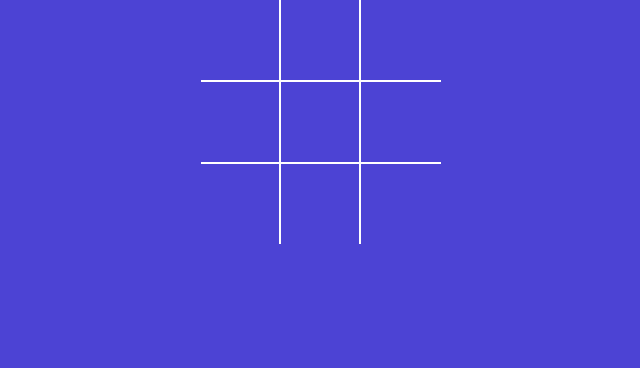
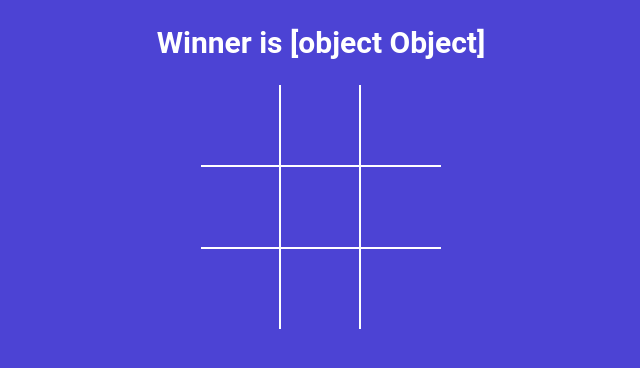
Before and after one commit to Alan-Martin-Eduthan/tictactoe-game, a React (Vite) app: page / in a window 1280 px wide. Shown: the top 368 px of the page, without its empty margins (319-959 px from the left). Built offline with nearby package versions, Linux system fonts and the light colour scheme.

Commit message:
shows status message to user

```diff
--- a/src/App.jsx
+++ b/src/App.jsx
@@ -1,10 +1,43 @@
 import "./styles.scss";
+import { useState } from "react";
 import Board from "./components/Board";
+import { calculateWinner } from "./winner";
 
 function App() {
+  const [squares, setSquare] = useState(Array(9).fill(null));
+  const [isXNext, setIsXNext] = useState(false);
+
+  const winner = calculateWinner(squares); // This line calculates the winner
+
+  const nextPlayer = isXNext ? "X" : "O";
+  // const statusMessage = winner
+  //   ? `Winner is ${winner}`
+  //   : `Next player is ${nextPlayer}`;
+
+  const statusMessage = winner
+    ? `Winner is ${winner}`
+    : `Next player is ${nextPlayer}`;
+
+  const handleSquareClick = (clickedPosition) => {
+    if (squares[clickedPosition]) {
+      return;
+    }
+
+    setSquare((currentSquares) => {
+      return currentSquares.map((squareValue, position) => {
+        if (clickedPosition === position) {
+          return isXNext ? "X" : "O";
+        }
+        return squareValue;
+      });
+    });
+    setIsXNext((currentIsXNext) => !currentIsXNext);
+  };
+
   return (
     <div className="app">
-      <Board />
+      <h2>{statusMessage}</h2>
+      <Board squares={squares} handleSquareClick={handleSquareClick} />
     </div>
   );
 }
--- a/src/components/Board.jsx
+++ b/src/components/Board.jsx
@@ -1,25 +1,6 @@
 import Square from "./Square";
-import { useState } from "react";
-const Board = () => {
-  const [squares, setSquare] = useState(Array(9).fill(null));
-  const [isXNext, setIsXNext] = useState(false);
 
-  const handleSquareClick = (clickedPosition) => {
-    if (squares[clickedPosition]) {
-      return;
-    }
-
-    setSquare((currentSquares) => {
-      return currentSquares.map((squareValue, position) => {
-        if (clickedPosition === position) {
-          return isXNext ? "X" : "O";
-        }
-        return squareValue;
-      });
-    });
-    setIsXNext((currentIsXNext) => !currentIsXNext);
-  };
-
+const Board = ({ squares, handleSquareClick }) => {
   const renderSquare = (position) => {
     return (
       <Square
--- /dev/null
+++ b/src/winner.js
@@ -0,0 +1,26 @@
+export function calculateWinner(squares) {
+  const lines = [
+    [0, 1, 2],
+    [3, 4, 5],
+    [6, 7, 8],
+    [0, 3, 6],
+    [1, 4, 7],
+    [2, 5, 8],
+    [0, 4, 8],
+    [2, 4, 6],
+  ];
+  for (let i = 0; i < lines.length; i++) {
+    const [a, b, c] = lines[i];
+    if (squares[a] && squares[a] === squares[b] && squares[a] === squares[c]) {
+      return {
+        winner: squares[a],
+        winningSquares: lines[i],
+      };
+    }
+  }
+
+  return {
+    winner: null,
+    winningSquares: [],
+  };
+}
```
